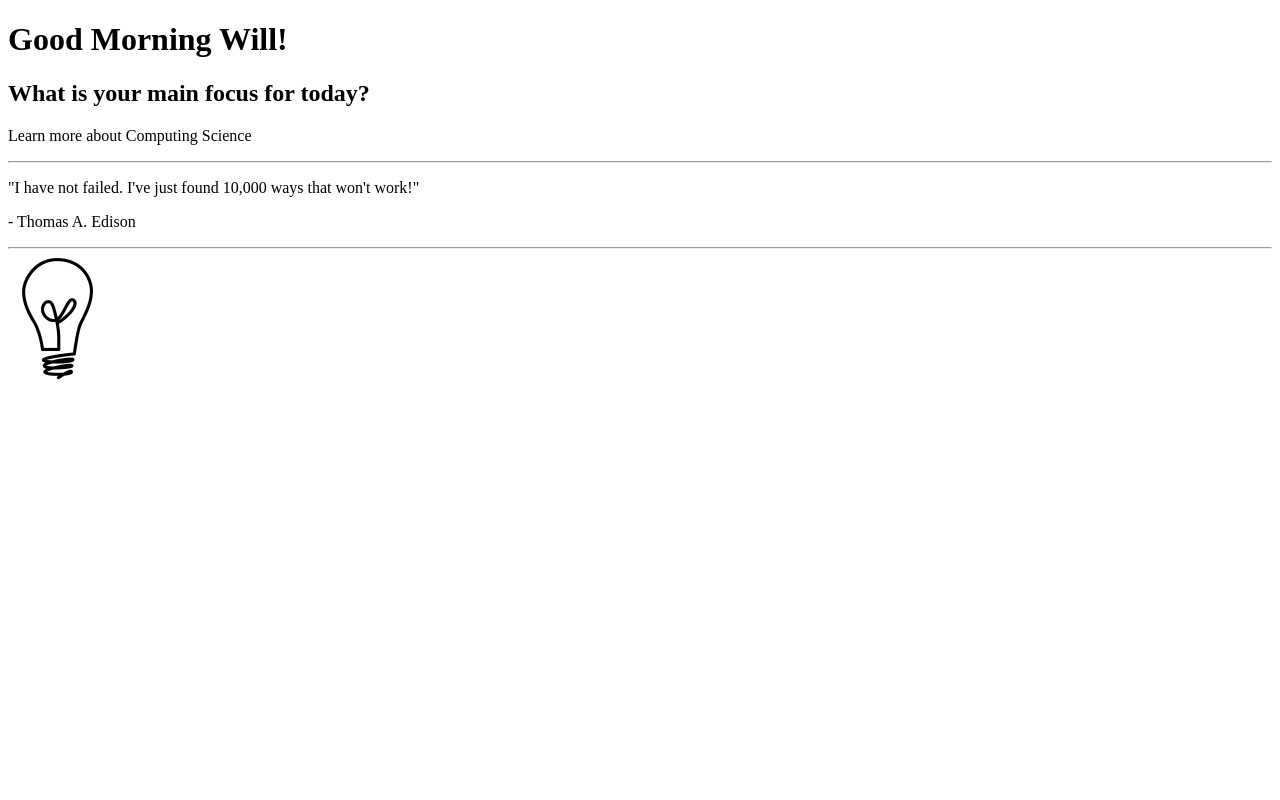
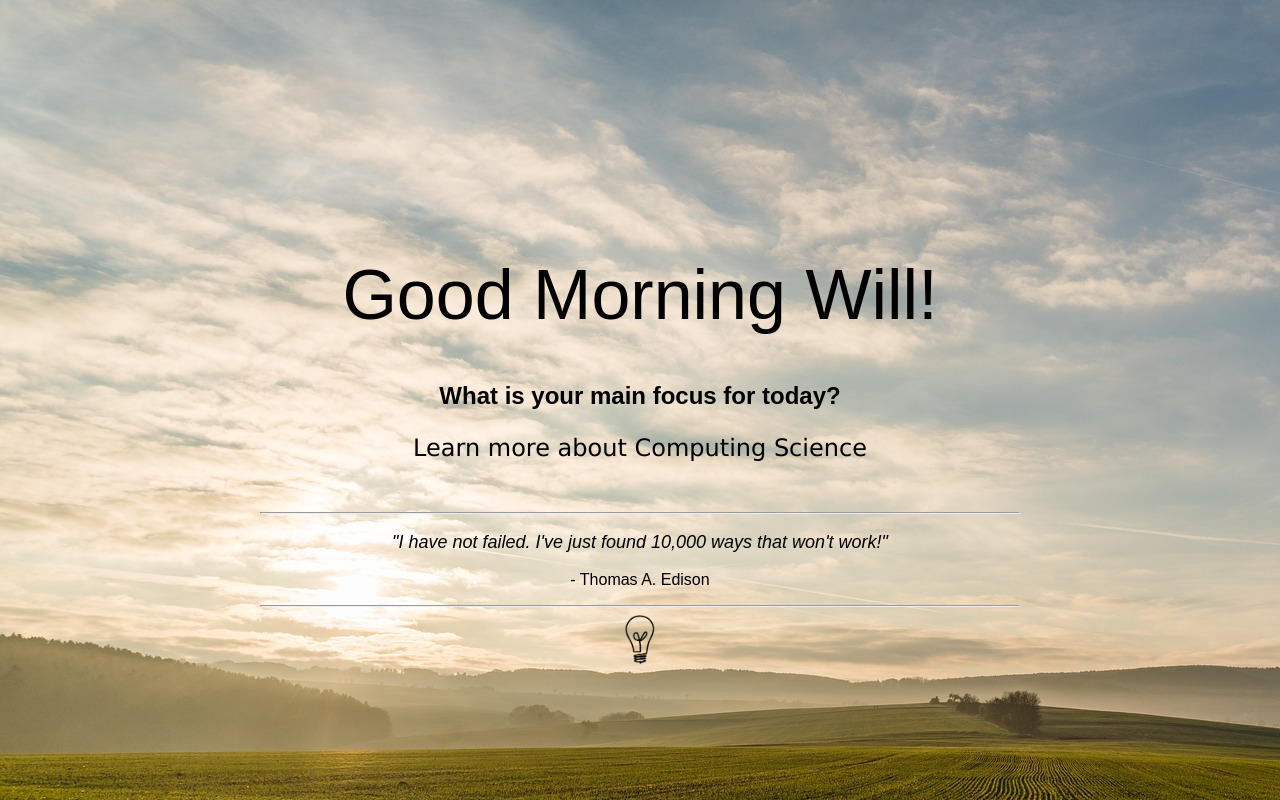
Before and after one commit to wchizewski/Landing-Pag, a plain HTML site: page Landing page code along/index.html in a window 1280 px wide. Drawn offline with Linux system fonts and the light colour scheme.

Commit message:
Add files via upload

```diff
--- a/Landing page code along/index.html
+++ b/Landing page code along/index.html
@@ -4,20 +4,20 @@
 <head>
 
     <title>Landing Page</title>
-    <link href="styles.css" rel="stylesheet" />
+    <link href="styles.css" rel="stylesheet" type="text/css" />
 </head>
 
 <body>
     <h1>Good Morning Will!</h1>
     <h2>What is your main focus for today?</h2>
-    <p>Learn more about Computing Science</p>
+    <p id="focus">Learn more about Computing Science</p>
 
     <hr>
-    <p>"I have not failed. I've just found 10,000 ways that won't work!"</p>
+    <p id="quote">"I have not failed. I've just found 10,000 ways that won't work!"</p>
     <p>- Thomas A. Edison</p>
     <hr>
 
-    <img src="img/light-bulb.png"
+    <img src="img/light-bulb.png" alt="Light Bulb" width="40px"
 </body>
 
 </html>
--- /dev/null
+++ b/Landing page code along/styles.css
@@ -0,0 +1,28 @@
+body {
+    text-align: center;
+    background: url("img/landscape.jpg");
+    font-family: Arial, Helvetica, sans-serif;
+    padding-top: 200px;
+}
+
+h1 {
+    font-size: 70px;
+    font-weight: 500;
+}
+
+#focus {
+    margin-bottom: 50px;
+    font-family: Verdana, Geneva, Tahoma, sans-serif;
+    font-size: 24px;\
+    letter-spacing: 0.5px;
+}
+
+hr {
+    width: 60%;
+    color: grey;
+}
+
+#quote {
+    font-size: 18px;
+    font-style: italic;
+}
```
